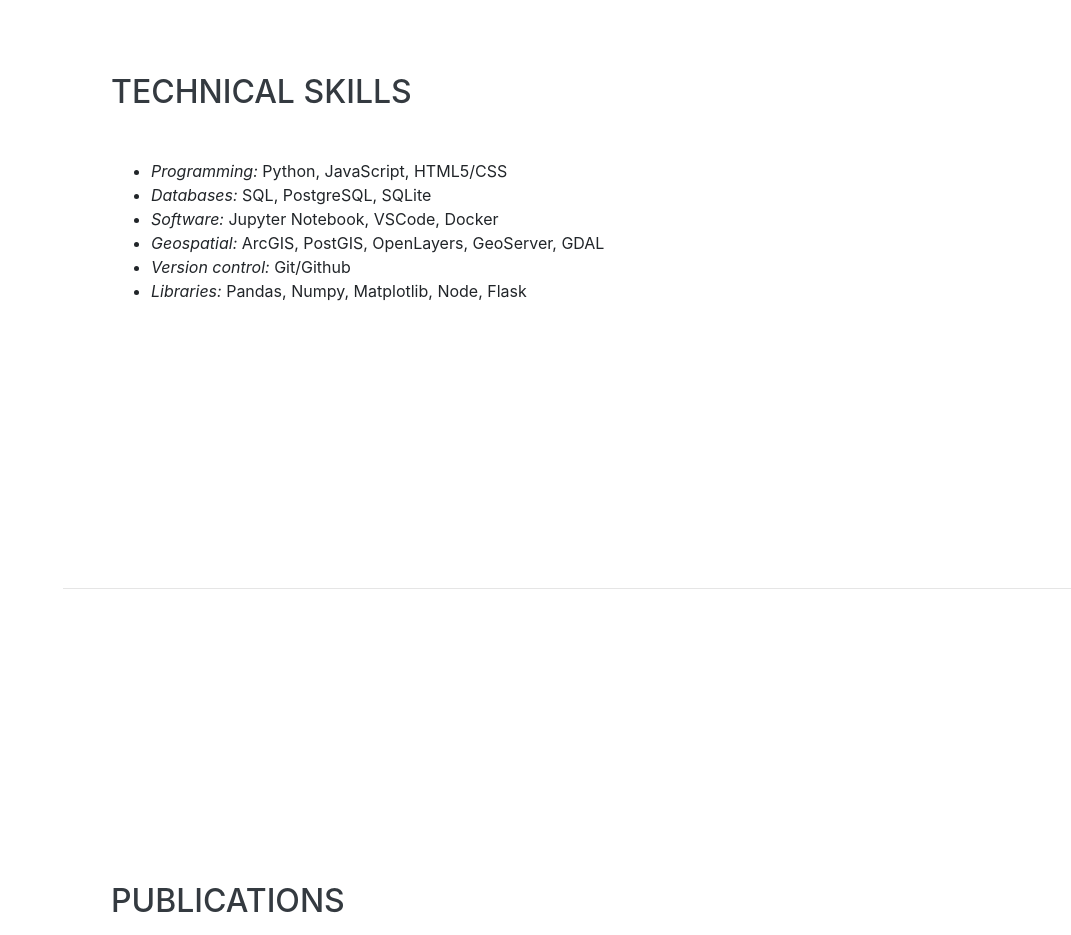
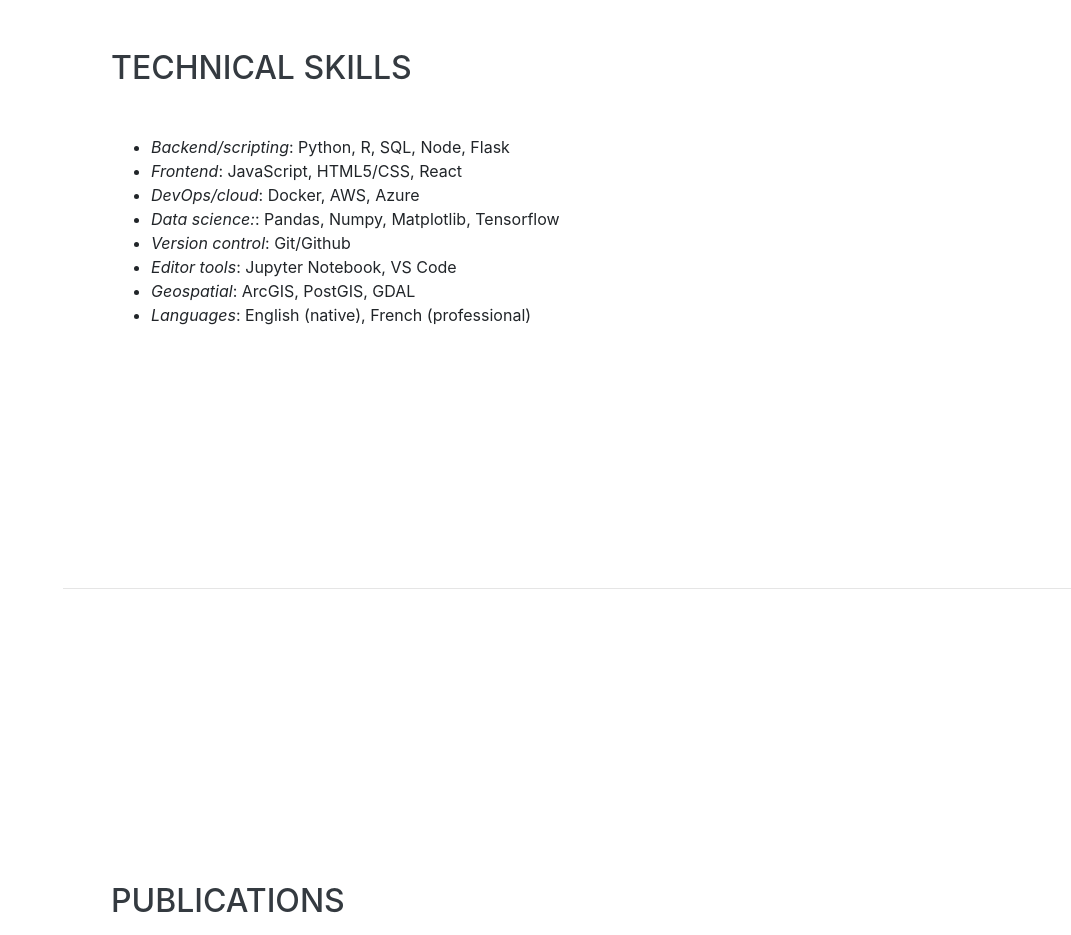
Before and after one commit to nick-gibb/nick-gibb.github.io, a website with bundled scripts: page index.html in a window 1280 px wide. Shown: the part 3100-4035 px from the top of the page, without its empty margins (209-1280 px from the left). Built offline with nearby package versions, Linux system fonts and the light colour scheme; a web font is replaced by a local one.

Commit message:
updated tech skills

```diff
--- a/index.html
+++ b/index.html
@@ -248,22 +248,28 @@
 
           <ul class="mb-0">
             <li>
-              <i>Programming:</i> Python, JavaScript, HTML5/CSS
+              <i>Backend/scripting</i>: Python, R, SQL, Node, Flask
             </li>
             <li>
-              <i>Databases:</i> SQL, PostgreSQL, SQLite
+              <i>Frontend</i>: JavaScript, HTML5/CSS, React
             </li>
             <li>
-              <i>Software:</i> Jupyter Notebook, VSCode, Docker
+              <i>DevOps/cloud</i>: Docker, AWS, Azure
             </li>
             <li>
-              <i>Geospatial:</i> ArcGIS, PostGIS, OpenLayers, GeoServer, GDAL
+              <i>Data science:</i>: Pandas, Numpy, Matplotlib, Tensorflow
             </li>
             <li>
-              <i>Version control:</i> Git/Github
+              <i>Version control</i>: Git/Github
             </li>
             <li>
-              <i>Libraries:</i> Pandas, Numpy, Matplotlib, Node, Flask
+              <i>Editor tools</i>: Jupyter Notebook, VS Code
+            </li>
+            <li>
+              <i>Geospatial</i>: ArcGIS, PostGIS, GDAL
+            </li>
+            <li>
+              <i>Languages</i>: English (native), French (professional)
             </li>
 
       </section>
```
